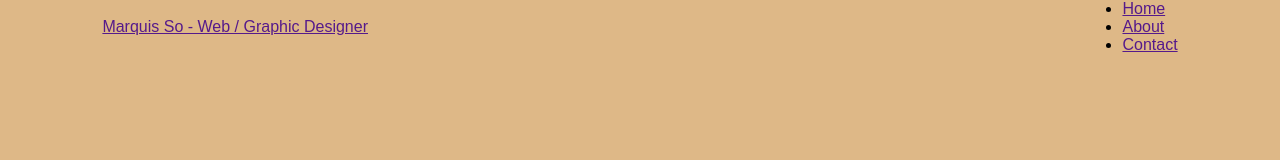
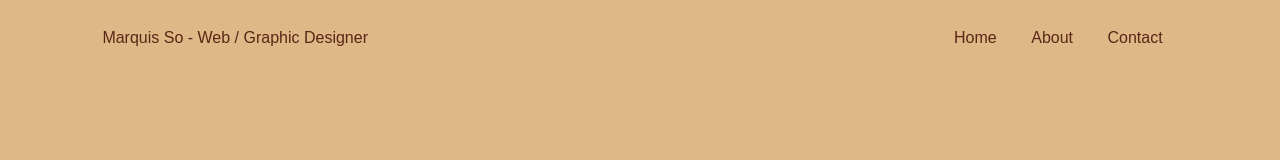
Before and after one commit to marquisso59/marquisso59.github.io, a plain HTML site: page index.html in a window 1280 px wide. Drawn offline with Linux system fonts and the light colour scheme.

Commit message:
Update styles.css

```diff
--- a/styles/styles.css
+++ b/styles/styles.css
@@ -17,8 +17,18 @@ nav{
     justify-content: space-between;
 }
 .logo{
-
+    text-decoration: none;
+    color: #582817;
 }
 .nav-links{
-
+    padding: 29px 0;
 }
+.nav-links li{
+    display: inline-block;
+    margin: 0 15px;
+}
+.nav-links li a{
+    text-decoration: none;
+    color: #582817;
+    padding: 5px 0;
+}
```
